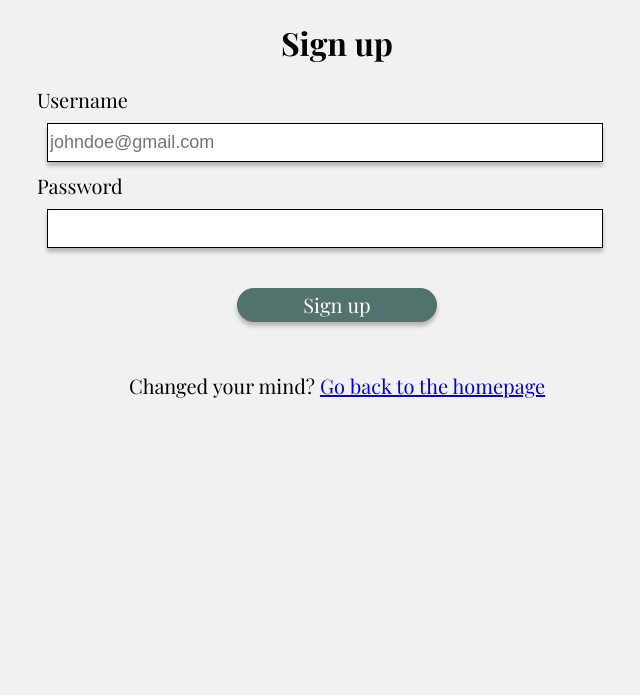
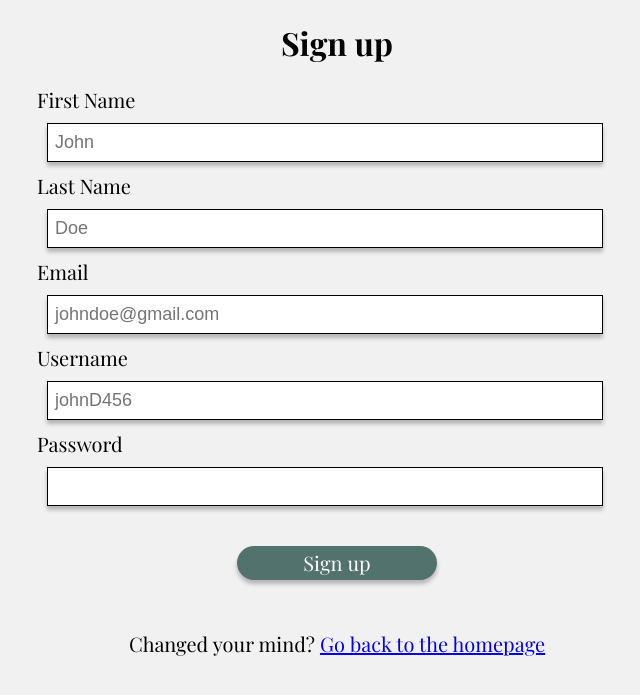
Before and after one commit to marencka/literarymm, a Django app: page /register/ in a window 1280 px wide. Shown: the top 695 px of the page, without its empty margins (303-943 px from the left). Run offline with Django 4.2, Linux system fonts and the light colour scheme; some web fonts are replaced.

Commit message:
added first, last, and email to user sign up

```diff
--- a/members/templates/register.html
+++ b/members/templates/register.html
@@ -17,11 +17,45 @@
         <h1>Sign up</h1>
         <form method="POST">
           {% csrf_token %}
+
+          <!-- Script to get Boolean stating whether they want PD quotes or not-->
+          <script>
+            var quote = sessionStorage.getItem("pdQuotes");
+            //console.log(quote);
+          </script>
+
+          <!-- First Name input -->
+          <div class="email_input">
+            <label for="fname">First Name</label>
+            <br>
+            <input type="fname" name="fname" class="form-control" placeholder=" John" />
+          </div>
+
+          <!-- Last Name input -->
+          <div class="email_input">
+            <label for="lname">Last Name</label>
+            <br>
+            <input type="lname" name="lname" class="form-control" placeholder=" Doe" />
+          </div>
+
+          <!-- Email input -->
+          <div class="email_input">
+            <label for="email">Email</label>
+            <br>
+            <input type="email" name="email" class="form-control" placeholder=" johndoe@gmail.com" />
+          </div>
+
           <!-- Username input -->
           <div class="email_input">
-            <label for="username">Username</label>
-            <br>
-            <input type="username" name="username" class="form-control" placeholder="johndoe@gmail.com" />
+            <label for="username">Username
+               {% if messages %}
+                {% for message in messages %}
+                  <div style="color: red">{{ message }}</div>
+                {% endfor %}
+              {% endif %}
+            </label>
+
+            <input type="username" name="username" class="form-control" placeholder=" johnD456" />
           </div>
 
           <!-- Password input -->
@@ -34,13 +68,6 @@
           <!-- Submit button -->
           <button type="submit" class="signup">Sign up</button>
 
-          {% if messages %}
-            {% for message in messages %}
-              <li{% if message.tags %} class="{{ message.tags }}"{% endif %}>{{ message }}</li>
-            {% endfor %}
-          </ul>
-          {% endif %}
-
           <!-- Return button -->
           <div class="register" style="text-align: center;">
             <p>Changed your mind? <a href="{% url 'index' %}">Go back to the homepage</a></p>
--- a/members/views.py
+++ b/members/views.py
@@ -3,6 +3,7 @@ from django.contrib.auth import authenticate, login, logout
 from django.contrib import messages
 from django.contrib.auth.forms import UserCreationForm
 from django.contrib.auth.models import User
+
 
 def login_user(request):
   if request.method == "POST":
@@ -22,6 +23,9 @@ def login_user(request):
 
 def register_user(request):
   if request.method == 'POST':
+    fname = request.POST.get('fname')
+    lname = request.POST.get('lname')
+    email = request.POST.get('email')
     username = request.POST.get('username')
     password = request.POST.get('password')
 
@@ -32,7 +36,7 @@ def register_user(request):
       return redirect('register')
     else:
       #creating a user object:
-      user = User.objects.create_user(username=username, password=password)
+      user = User.objects.create_user(first_name=fname, last_name=lname, email= email, username=username, password=password)
 
       #save the user to the database
       user.save()
```
